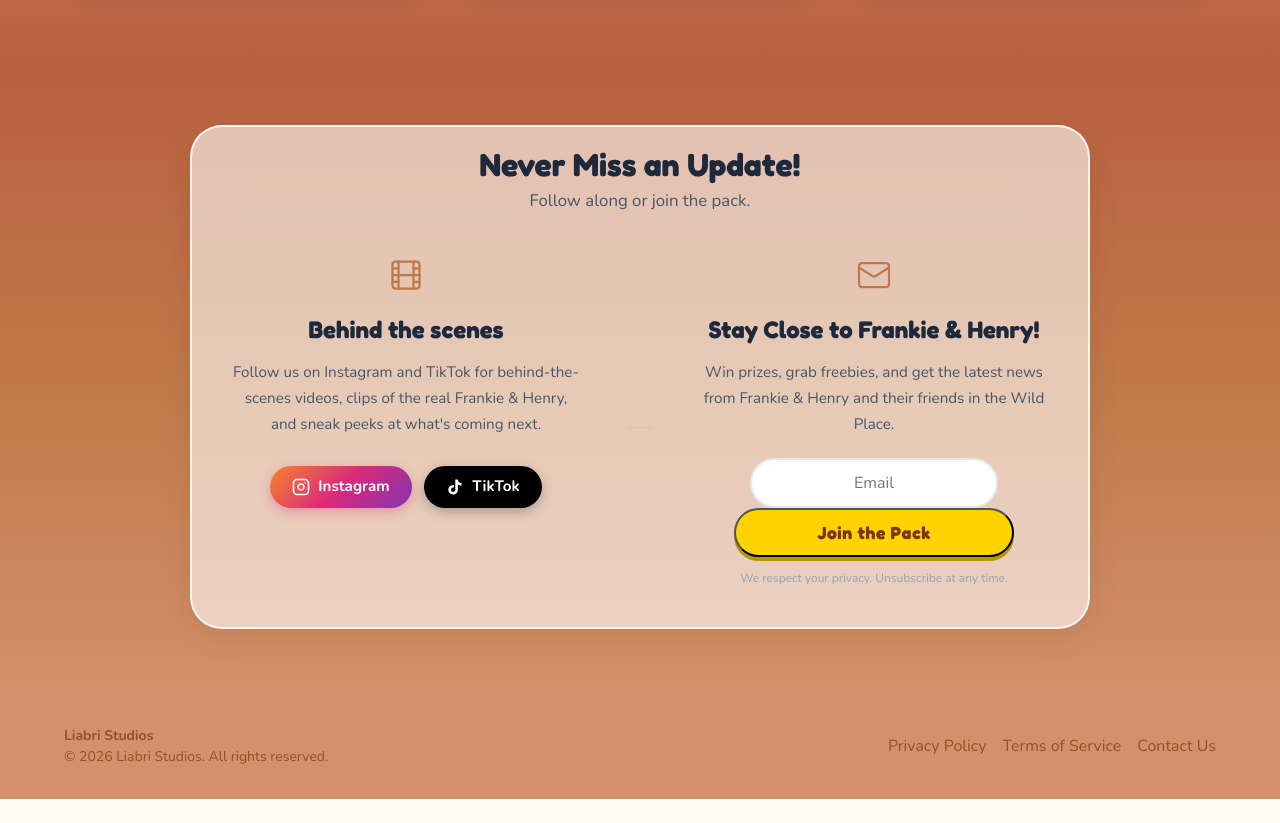
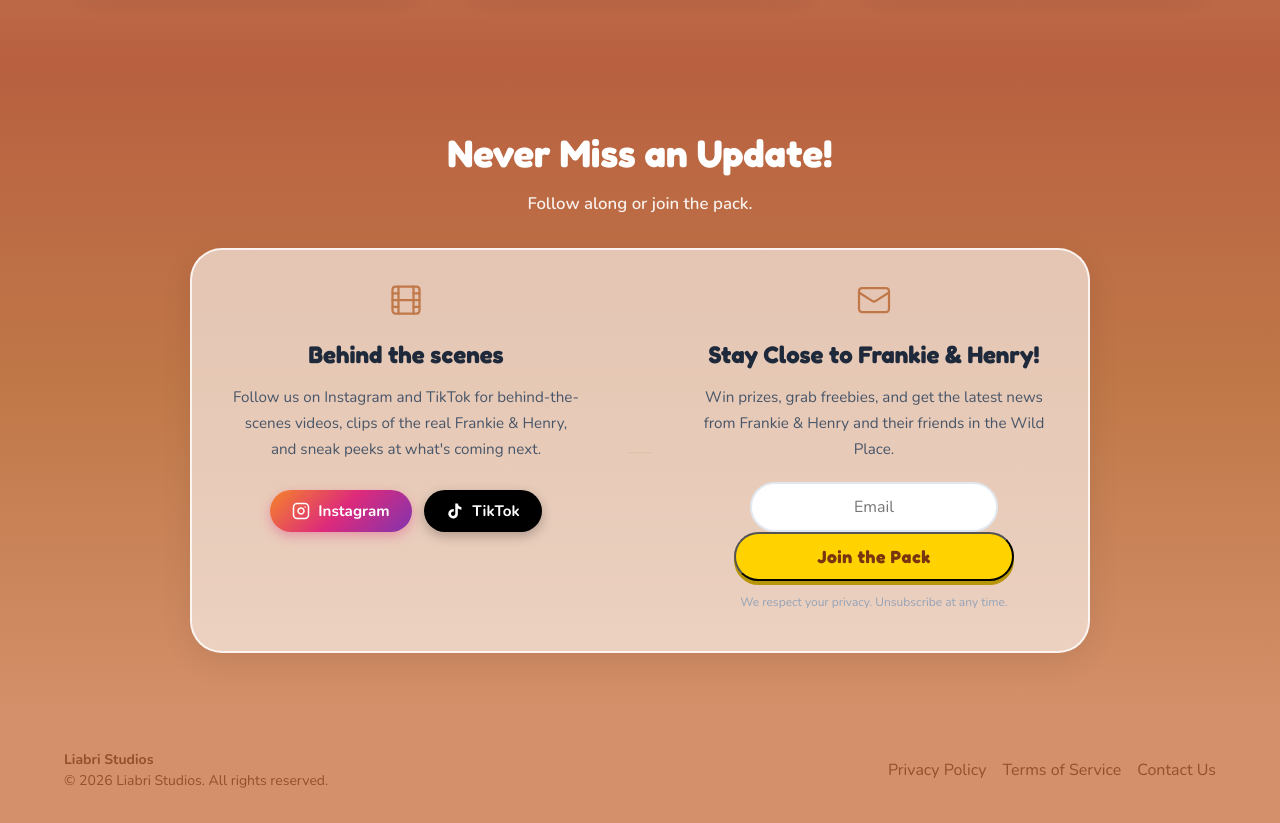
Before and after one commit to michelecameron21-art/Frankie-Henry-Website, a React (Vite) app: page / in a window 1280 px wide. Shown: the part 7800-8623 px from the top of the page. Before the commit the page ends 8599 px from the top, so only its background shows below. Built offline with nearby package versions, Linux system fonts and the light colour scheme.

Commit message:
Move Never Miss an Update heading outside box, white text on terracotta

```diff
--- a/src/components/Story.jsx
+++ b/src/components/Story.jsx
@@ -19,7 +19,13 @@ export default function Story() {
     return (
         <section id="story" className="section story-section">
             <div className="container">
-                {/* Stay Close to the Wild Place — combined social + newsletter */}
+                {/* Section heading — outside the box */}
+                <div style={{ textAlign: 'center', marginBottom: '2rem' }}>
+                    <h2 style={{ fontFamily: 'Fredoka, sans-serif', fontSize: '2.4rem', color: 'white', marginBottom: '0.5rem' }}>Never Miss an Update!</h2>
+                    <p style={{ color: 'rgba(255,255,255,0.9)', fontSize: '1.05rem', fontWeight: '600' }}>Follow along or join the pack.</p>
+                </div>
+
+                {/* Content box */}
                 <div id="newsletter" style={{
                     maxWidth: '900px', margin: '0 auto',
                     background: 'rgba(255,255,255,0.6)',
@@ -28,12 +34,6 @@ export default function Story() {
                     boxShadow: '0 8px 32px rgba(0,0,0,0.08)',
                     overflow: 'hidden'
                 }}>
-                    {/* Header */}
-                    <div style={{ textAlign: 'center', padding: '1.25rem 2rem 0.75rem' }}>
-                        <h2 className="heading-lg" style={{ marginBottom: '0.25rem', fontSize: '2rem', color: '#1e293b' }}>Never Miss an Update!</h2>
-                        <p style={{ color: '#475569', fontSize: '1.05rem' }}>Follow along or join the pack.</p>
-                    </div>
-
                     {/* Two panels */}
                     <div style={{ display: 'flex', flexWrap: 'wrap', gap: '0' }}>
 
```
